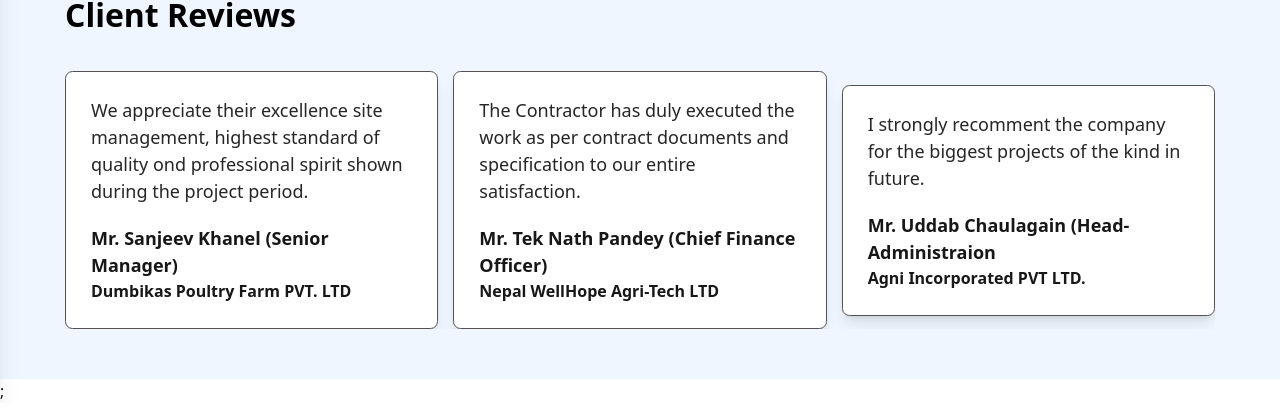
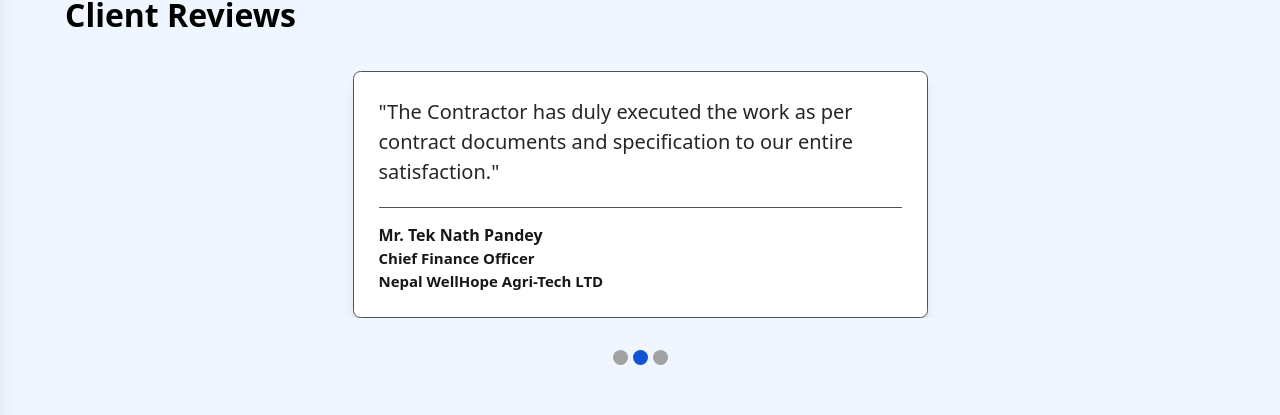
Before and after one commit to SanjeevMhn/nepal-singa-contruction, a Next.js app: page / in a window 1280 px wide. Shown: the part 2840-3255 px from the top of the page. Built offline with nearby package versions, Linux system fonts and the light colour scheme.

Commit message:
[ADDED]: added testimonials auto scroll and pause on mouse hover

```diff
--- a/app/(components)/Testimonials.tsx
+++ b/app/(components)/Testimonials.tsx
@@ -1,27 +1,52 @@
 "use client";
+
+import { useEffect, useState } from "react";
+
 const Testimonials = () => {
   const testimonials = [
     {
       id: 1,
-      name: "Mr. Sanjeev Khanel (Senior Manager)",
+      name: "Mr. Sanjeev Khanel",
+      post: "Senior Manager",
       company: "Dumbikas Poultry Farm PVT. LTD",
       testimonial: ` We appreciate their excellence site management, highest standard of
         quality ond professional spirit shown during the project period.`,
     },
     {
       id: 2,
-      name: "Mr. Tek Nath Pandey   (Chief Finance Officer)",
+      name: "Mr. Tek Nath Pandey",
+      post: "Chief Finance Officer",
       company: "Nepal WellHope Agri-Tech LTD",
       testimonial: `The Contractor has duly executed the work as per contract documents and specification to our
         entire satisfaction.`,
     },
     {
       id: 3,
-      name: "Mr. Uddab Chaulagain   (Head-Administraion",
+      name: "Mr. Uddab Chaulagain",
+      post: "Head-Administraion",
       company: "Agni Incorporated PVT LTD.",
       testimonial: `I strongly recomment the company for the biggest projects of the kind in future.`,
     },
   ];
+
+  const [currentSlide, setCurrentSlide] = useState<number>(0);
+  const [paused, setPaused] = useState<boolean>(false);
+
+  useEffect(() => {
+    const interval = setInterval(() => {
+      if (!paused) {
+        setCurrentSlide(
+          currentSlide < testimonials.length - 1 ? currentSlide + 1 : 0
+        );
+      }
+    }, 4000);
+
+    return () => {
+      clearInterval(interval);
+    };
+  }, [currentSlide, paused]);
+
+  const dots = testimonials.map((test) => test.id - 1);
 
   return (
     <section className="testimonial-container py-[5rem] bg-blue-50">
@@ -30,23 +55,52 @@ const Testimonials = () => {
           <p className="title text-[2rem]">Testimonials</p>
           <h2 className="text-[3.2rem] font-bold">Client Reviews</h2>
         </header>
-        <ul className="testimonial-list grid grid-cols-[repeat(auto-fill,minmax(min(30rem,100%),1fr))] gap-[1.5rem] overflow-x-auto">
-          {testimonials.map((test) => (
-            <li className="testimonial flex" key={test.id}>
-              <div className="inner-container my-auto p-[2.5rem] shadow-lg border border-neutral-600 bg-white rounded-xl flex flex-col  gap-[2rem]">
-                <p className="desc text-[1.8rem] text-neutral-800 grow flex items-center">
-                  {test.testimonial}
-                </p>
-                <div className="footer mt-auto">
-                  <h2 className="name text-[1.8rem] font-bold">{test.name}</h2>
-                  <p className="company text-[1.6rem] font-semibold">
-                    {test.company}
+        <ul className="testimonial-list w-[100%] overflow-hidden cursor-pointer">
+          <li
+            className={`flex testimonial w-full transition-transform ease-in`}
+            style={{ transform: `translateX(-${currentSlide * 100}%)` }}
+          >
+            {testimonials.map((test) => (
+              <div
+                className="inner-container min-w-[100%] bg-blue-50"
+                key={test.id}
+              >
+                <div
+                  className="p-[2.5rem] shadow-lg border border-neutral-600 bg-white rounded-xl flex flex-col gap-[2rem] w-1/2 mx-auto"
+                  onMouseEnter={() => setPaused(true)}
+                  onMouseLeave={() => setPaused(false)}
+                >
+                  <p className="desc text-[2rem] text-neutral-800 grow flex items-center">
+                    "{test.testimonial}"
                   </p>
+                  <div className="footer mt-auto pt-[1.5rem] border-t border-t-neutral-600">
+                    <h2 className="name text-[1.6rem] font-bold">
+                      {test.name}
+                    </h2>
+                    <p className="company text-[1.5rem] font-semibold">
+                      {test.post}
+                    </p>
+                    <p className="company text-[1.5rem] font-semibold">
+                      {test.company}
+                    </p>
+                  </div>
                 </div>
               </div>
-            </li>
+            ))}
+          </li>
+        </ul>
+        <div className="carousel-dots flex items-center gap-[0.5rem] mx-auto">
+          {dots.map((dot) => (
+            <span
+              className={`dot w-[1.5rem] h-[1.5rem] rounded-full ${
+                currentSlide == dot
+                  ? "bg-[var(--clr-primary)]"
+                  : "bg-neutral-400"
+              } `}
+              key={dot}
+            ></span>
           ))}
-        </ul>
+        </div>
       </div>
     </section>
   );
```
